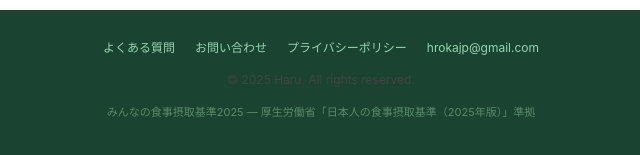
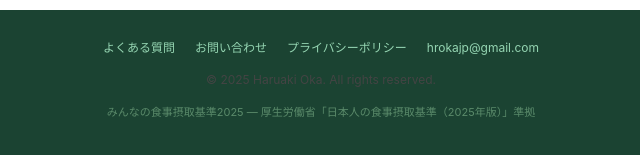
Before and after one commit to hrokajp/appstore, a plain HTML site: page dietary-reference-intakes-2025/support.html in a window 1280 px wide. Shown: the part 4171-4326 px from the top of the page, 319-959 px from the left. Drawn offline with Linux system fonts and the light colour scheme.

Commit message:
氏名変更

```diff
--- a/dietary-reference-intakes-2025/support.html
+++ b/dietary-reference-intakes-2025/support.html
@@ -582,7 +582,7 @@
     <a href="#privacy">プライバシーポリシー</a>
     <a href="mailto:hrokajp@gmail.com">hrokajp@gmail.com</a>
   </div>
-  <p>© 2025 Haru. All rights reserved.</p>
+  <p>© 2025 Haruaki Oka. All rights reserved.</p>
   <p style="margin-top: 6px; font-size: 11px; color: #5a8a6a;">みんなの食事摂取基準2025 — 厚生労働省「日本人の食事摂取基準（2025年版）」準拠</p>
 </footer>
 
```
